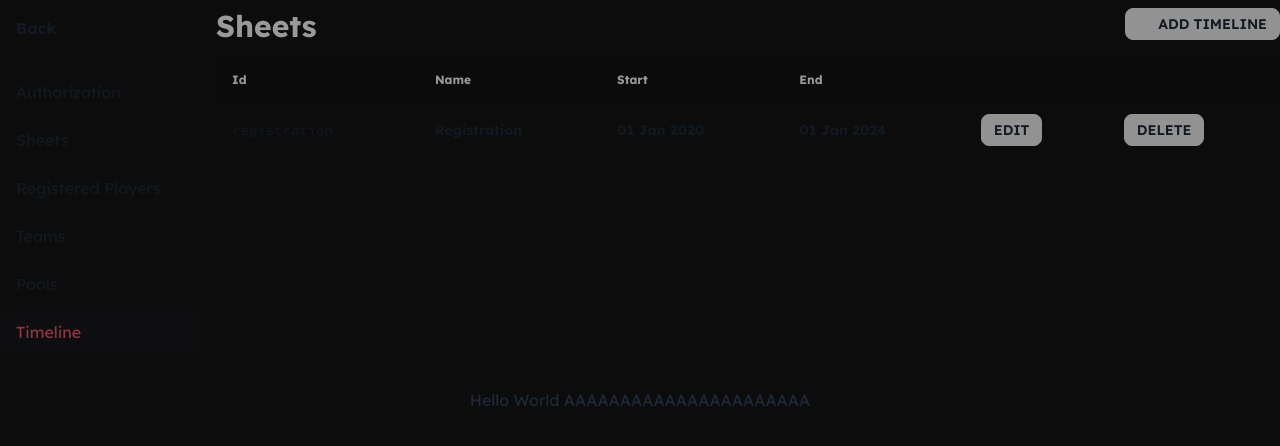
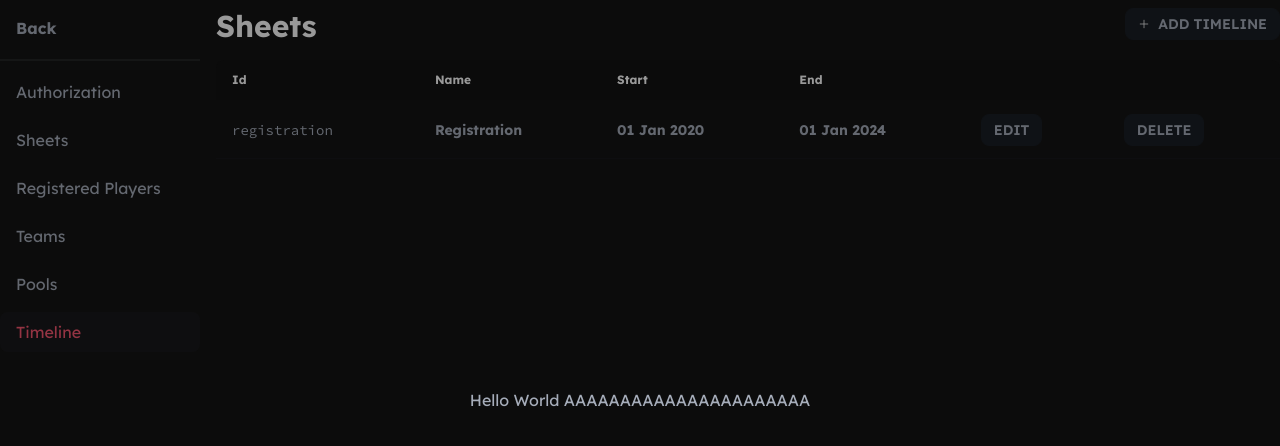
Before and after one commit to Tx-ID/tixosu-v2, a Next.js app: page /admin/timeline in a window 1280 px wide. Shown: the top 446 px of the page. Built offline with nearby package versions, Linux system fonts and the light colour scheme; no server answers.

Commit message:
ramaikan lalu hitamkan

```diff
--- a/app/(admin)/layout.js
+++ b/app/(admin)/layout.js
@@ -14,8 +14,8 @@ export default async function RootLayout({ children }) {
   }
 
   return (
-    <html lang="en">
-      <body className={"min-h-screen max-w-screen-xl mx-auto " + lexend.className}>
+    <html lang="en" data-theme="dark">
+      <body className={"min-h-screen max-w-screen-xl mx-auto text-default-white " + lexend.className}>
         {children}
       </body>
     </html>
--- a/app/(guest)/layout.js
+++ b/app/(guest)/layout.js
@@ -5,8 +5,8 @@ const lexend = Lexend({ subsets: ['latin'] })
 
 export default function RootLayout({ children }) {
   return (
-    <html lang="en">
-      <body className={"min-h-screen max-w-screen-md m-auto " + lexend.className}>
+    <html lang="en" data-theme="dark">
+      <body className={"min-h-screen max-w-screen-md m-auto text-default-white " + lexend.className}>
         {children}
       </body>
     </html>
--- a/app/(guest)/page.js
+++ b/app/(guest)/page.js
@@ -82,7 +82,7 @@ export default function Home() {
             <tbody>
               {(getTimelineEventsQuery.data?.events ?? []).map((event) => (
                 <tr>
-                  <th>{event.start.toFormat('dd LLL yyyy HH:mm')} - {event.end.toFormat('dd LLL yyyy HH:mm')}</th>
+                  <th>{event.start.toFormat('dd LLL yyyy')} - {event.end.toFormat('dd LLL yyyy')}</th>
                   <th>{event.name}</th>
                 </tr>
               ))}
@@ -108,7 +108,7 @@ export default function Home() {
                   ? <span>{session.data.user.id} is participant</span>
                   : (
                     <button
-                      className='btn md:btn-block normal-case bg-red-700 hover:bg-red-300 border-white text-white'
+                      className='btn md:btn-block normal-case bg-primary hover:bg-primary-dark text-white'
                       onClick={() => {
                         registerAsParticipantMutation.mutate()
                         session.update()
@@ -131,11 +131,11 @@ export default function Home() {
           )}
           <strong className='text-center text-xl'>Closes In</strong>
           <div className="flex gap-5 text-center">
-            <div>
-              <span className="countdown font-mono text-4xl">
-                <span style={{ "--value": registrationEndsIn.get('days') }}></span>
+            <div className='flex items-center'>
+              <span className="countdown font-mono text-md">
+                <span className='' style={{ "--value": registrationEndsIn.get('days') }}></span>
               </span>
-              days
+              <p className='text-xs'>days</p>
             </div>
             <div>
               <span className="countdown font-mono text-4xl">
@@ -158,6 +158,6 @@ export default function Home() {
           </div>
         </div>
       </div>
-    </div>
+    </div >
   )
 }
--- a/tailwind.config.js
+++ b/tailwind.config.js
@@ -11,10 +11,17 @@ module.exports = {
       backgroundImage: {},
       colors: {
         ...require('tailwindcss/colors'),
-        primary: '#F65670',
-        dark: '#141414',
+        'primary': '#F65670',
+        'primary-dark': '#cc475d',
+        'default-white': 'rgb(166, 173, 186)',
+
+        'dark': '#141414',
       },
     },
   },
+  daisyui: {
+    themes: ["cupcake", "dark", "cmyk"],
+  },
+
   plugins: [require('daisyui')],
 }
```
